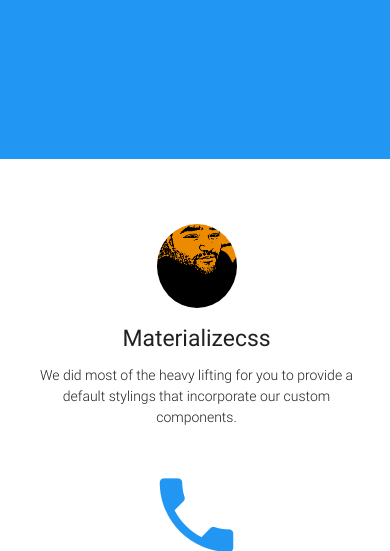
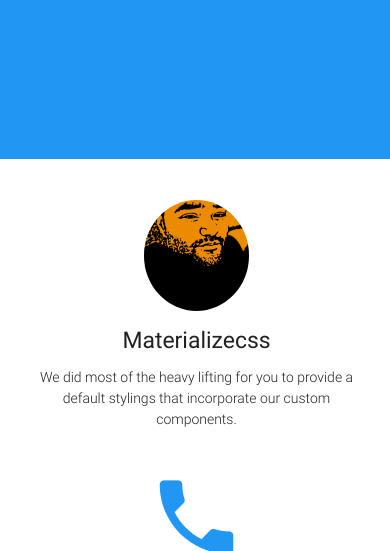
Before and after one commit to xabertum/xabertum.github.io, a PHP site: page /index.html in a window 390 px wide. Shown: the part 572-1123 px from the top of the page. Run offline with PHP 8.4, Linux system fonts and the light colour scheme; some libraries are stand-ins or nearby versions.

Commit message:
minor responsive changes

```diff
--- a/css/style.css
+++ b/css/style.css
@@ -251,7 +251,7 @@
 
 #imgBio {
     /*float: left;*/
-    margin-top: 65px;
+    margin-top: 41px;
 }
 
 #textBio {
--- a/index.html
+++ b/index.html
@@ -80,7 +80,7 @@
             <div class="row">
                 <div  class="col s12 m4 l4">
                     <div class="center promo promo-example">
-                        <img src="img/avatar.png" alt="" width="80" height="80" class="circle responsive-img" id="imgBio">
+                        <img src="img/avatar.png" alt="" width="105" height="105" class="circle responsive-img" id="imgBio">
                         <h5 class="promo-caption">Materializecss</h5>
                         <p class="light center">We did most of the heavy lifting for you to provide a default stylings that incorporate our custom components.</p>
                     </div>
```
